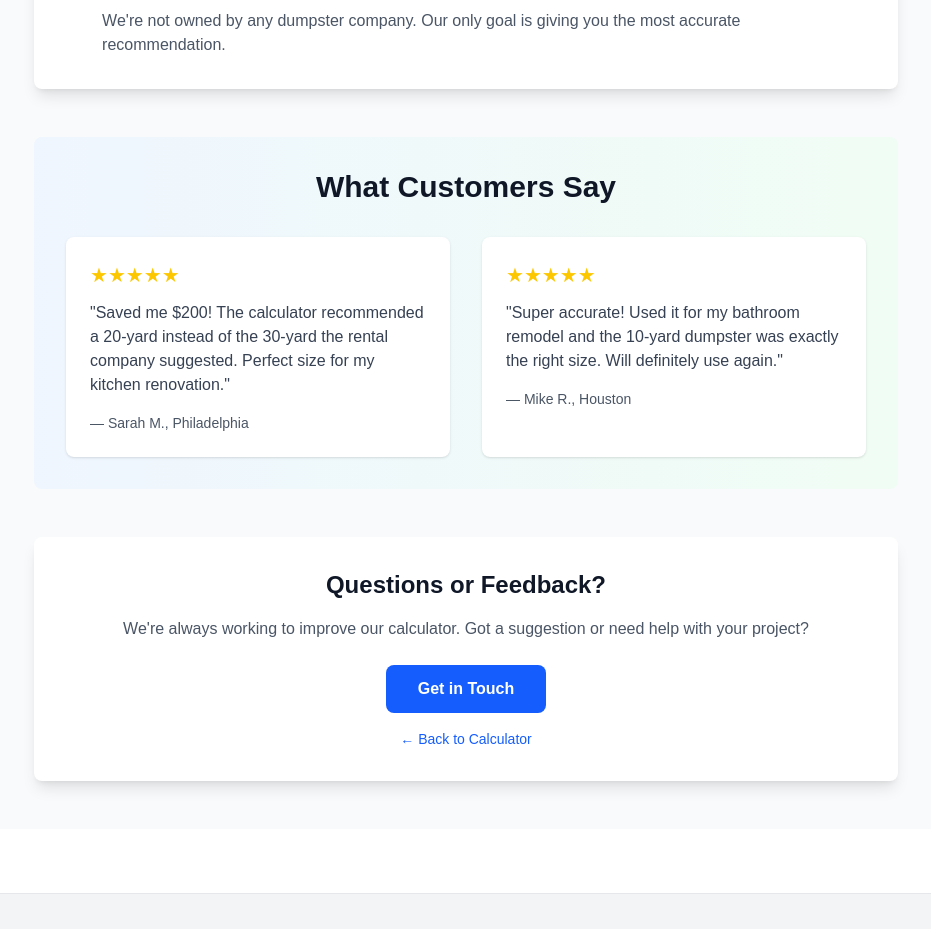
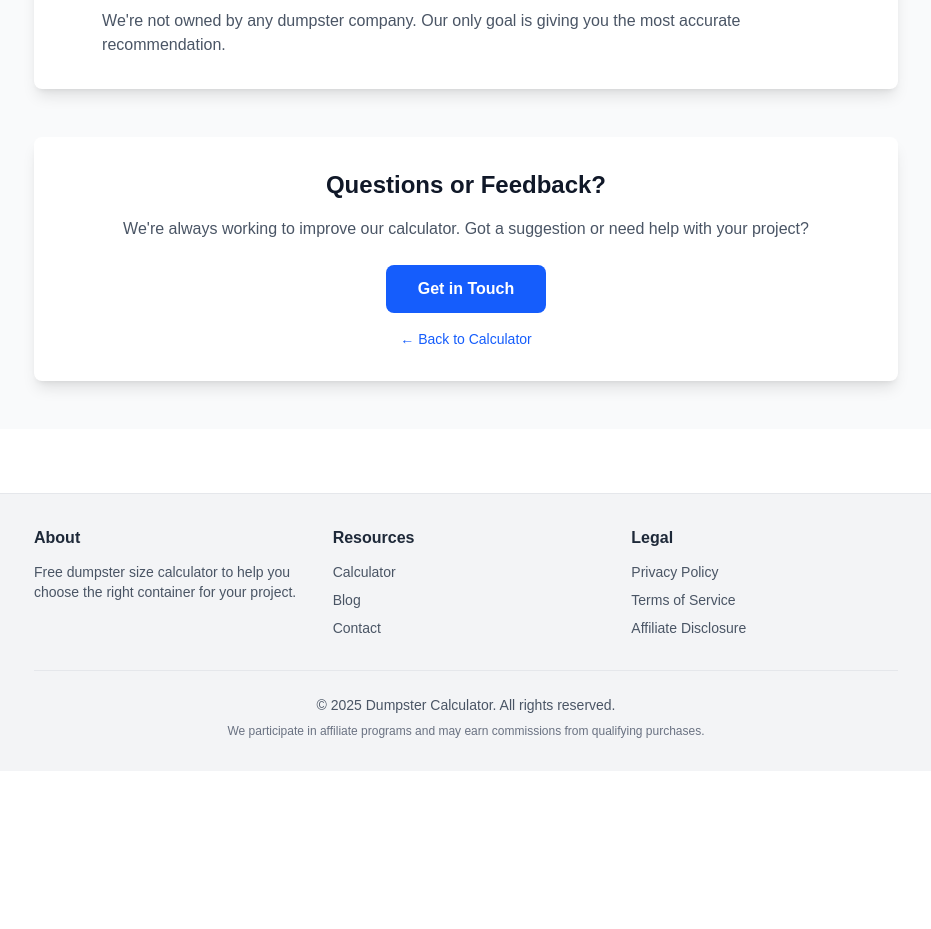
Before and after one commit to modernsitebuilders/dumpster-calculator, a Next.js app: page /about in a window 1280 px wide. Shown: the part 1740-2669 px from the top of the page, without its empty margins (174-1105 px from the left). After the commit the page ends 2511 px from the top, so only its background shows below. Built offline with nearby package versions, Linux system fonts and the light colour scheme.

Commit message:
remove testimonials

```diff
--- a/app/about/page.js
+++ b/app/about/page.js
@@ -142,31 +142,6 @@ export default function AboutPage() {
           </div>
         </section>
 
-        {/* Testimonials */}
-        <section className="mb-12">
-          <div className="bg-gradient-to-r from-blue-50 to-green-50 rounded-lg p-8">
-            <h2 className="text-3xl font-bold text-gray-900 mb-8 text-center">What Customers Say</h2>
-            <div className="grid md:grid-cols-2 gap-8">
-              <div className="bg-white rounded-lg p-6 shadow">
-                <div className="text-yellow-400 text-xl mb-3">★★★★★</div>
-                <p className="text-gray-700 mb-4">
-                  "Saved me $200! The calculator recommended a 20-yard instead of the 30-yard the rental company suggested.
-                  Perfect size for my kitchen renovation."
-                </p>
-                <div className="text-sm text-gray-600">— Sarah M., Philadelphia</div>
-              </div>
-              <div className="bg-white rounded-lg p-6 shadow">
-                <div className="text-yellow-400 text-xl mb-3">★★★★★</div>
-                <p className="text-gray-700 mb-4">
-                  "Super accurate! Used it for my bathroom remodel and the 10-yard dumpster was exactly the right size.
-                  Will definitely use again."
-                </p>
-                <div className="text-sm text-gray-600">— Mike R., Houston</div>
-              </div>
-            </div>
-          </div>
-        </section>
-
         {/* Contact CTA */}
         <section className="text-center">
           <div className="bg-white rounded-lg shadow-lg p-8">
```
